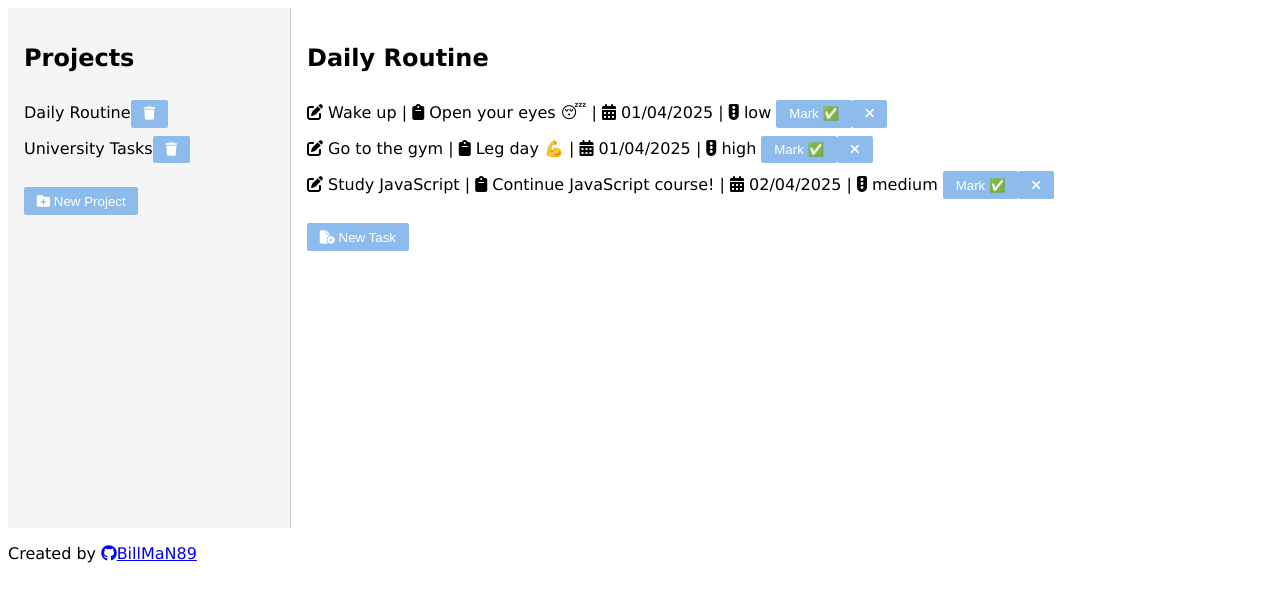
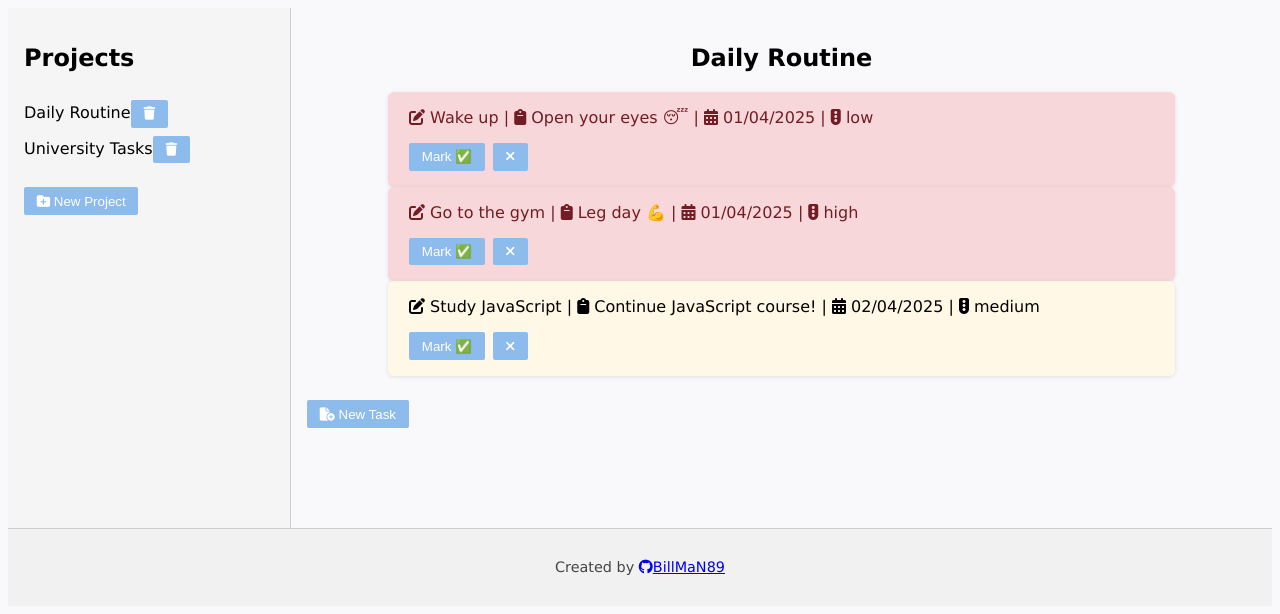
Before and after one commit to BillMaN89/ToDo-list, a website built with webpack: page src/index.html in a window 1280 px wide. Built offline with nearby package versions, Linux system fonts and the light colour scheme.

Commit message:
finish styling, update README

```diff
--- a/src/index.js
+++ b/src/index.js
@@ -5,6 +5,7 @@
 import Storage from "./modules/storage.js";
 import UI from "./modules/ui.js";
 
+//localStorage.removeItem("todo-list-data");
 document.addEventListener("DOMContentLoaded", () => {
   let manager = Storage.load();
 
--- a/src/modules/ui.js
+++ b/src/modules/ui.js
@@ -2,7 +2,7 @@
 import Project from "./project.js";
 import ProjectManager from "./projectManager.js";
 import Storage from "./storage.js";
-import { format } from "date-fns";
+import { format, isBefore, startOfToday } from "date-fns";
 
 class UI{
     constructor(manager) {
@@ -68,6 +68,7 @@
 
         current.tasks.forEach((task, index) => {
             const listItem = document.createElement("li");
+            listItem.classList.add("task-item");
             const title = document.createElement("span");
             title.innerHTML = `<i class="fa-solid fa-pen-to-square"></i> ${task.title}`;
             const description = document.createElement("span");
@@ -79,6 +80,10 @@
             priority.innerHTML = ` | <i class="fa-solid fa-traffic-light"></i>  ${task.priority} `;
             const completed = document.createElement("span");
             completed.textContent = task.completed;
+
+            if (!task.completed && isBefore(new Date(task.dueDate), startOfToday())) {
+                listItem.classList.add("overdue");
+            }
 
             if (task.completed) listItem.classList.add("completed");
 
@@ -92,10 +97,15 @@
             };
 
             const completeBtn = document.createElement("button");
-            completeBtn.innerHTML = task.completed ? "✅ Completed" : "Mark ✅";
+            completeBtn.innerHTML = task.completed ? "✅ Done" : "Mark ✅";
             completeBtn.title = "Mark as Complete";
             const dltBtn = document.createElement("button");
             dltBtn.innerHTML = '<i class="fa-solid fa-xmark" title="Delete Task"></i>';
+
+            const btnContainer = document.createElement("div");
+            btnContainer.classList.add("task-buttons");
+            btnContainer.appendChild(completeBtn);
+            btnContainer.appendChild(dltBtn);
 
             completeBtn.addEventListener("click", () => {
                 task.toggleComplete();
@@ -111,8 +121,7 @@
             listItem.appendChild(description);
             listItem.appendChild(dueDate);
             listItem.appendChild(priority);
-            listItem.appendChild(completeBtn);
-            listItem.appendChild(dltBtn);
+            listItem.appendChild(btnContainer);
             this.taskListElement.appendChild(listItem);
         })
     }
--- a/src/style.css
+++ b/src/style.css
@@ -1,5 +1,7 @@
 html {
   font-family: Verdana, Geneva, Tahoma, sans-serif;
+  background-color: #f9f9fc;
+  margin: 0;
 }
 
 #content {
@@ -26,6 +28,36 @@
 margin-top: 1rem;
 }
 
+#project-list li {
+  cursor: pointer;
+}
+
+#project-list li:hover{
+  background-color: #d6e6f2;
+  border-radius: 4px;
+}
+
+.high {
+  background-color: #fdecea;
+  border-left: 5px solid #e74c3c;
+}
+
+.medium {
+  background-color: #fff8e6;
+  border-left: 5px solid #f39c12;
+}
+
+.low {
+  background-color: #e8f5e9;
+  border-left: 5px solid #27ae60;
+}
+
+.overdue {
+  background-color: #f8d7da;
+  border-left: 5px solid #dc3545;
+  color: #721c24;
+}
+
 
 button {
   padding: 0.4rem 0.8rem;
@@ -41,10 +73,40 @@
   background-color: #0056b3;
 }
 
+.task-item {
+  max-width: 750px;
+  margin: 0 auto;
+  padding: 1rem;
+  border-radius: 6px;
+  border-left: 5px solid transparent;
+  box-shadow: 0 1px 4px rgba(0,0,0,0.1);
+  transition: background-color 0.3s ease;
+}
+
+.task-buttons {
+  display: flex;
+  gap: 0.5rem;
+  margin-top: 0.5rem;
+  justify-content: flex-start;
+}
+
+#project-title {
+  text-align: center;
+}
+
+.task-item:hover {
+  background-color: #f9f9f9;
+}
+
 .completed {
   text-decoration: line-through;
-    opacity: 0.6;
+  background-color: #d4edda;
+  border-left: 5px solid #28a745;
+  color: #155724;
+  font-style: italic;
+  opacity: 1;
 }
+
 
 .modal {
   position: fixed;
@@ -68,3 +130,12 @@
   display: flex;
   gap: 1rem;
 }
+
+footer {
+  text-align: center;
+  padding: 1rem;
+  background-color: #f1f1f1;
+  font-size: 0.9rem;
+  color: #444;
+  border-top: 1px solid #ccc;
+}
```
Also changed, not shown: README.md. Lines whose indentation alone changed are shown as unchanged.
